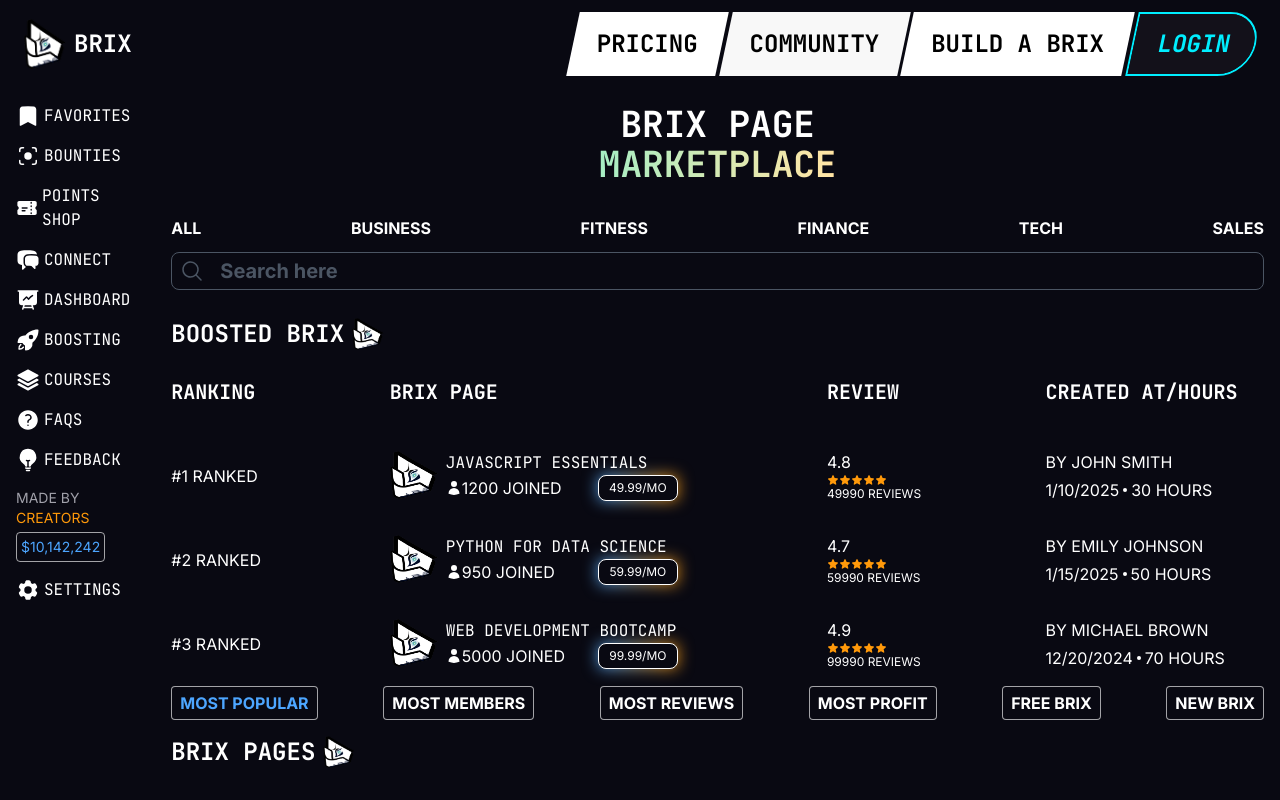
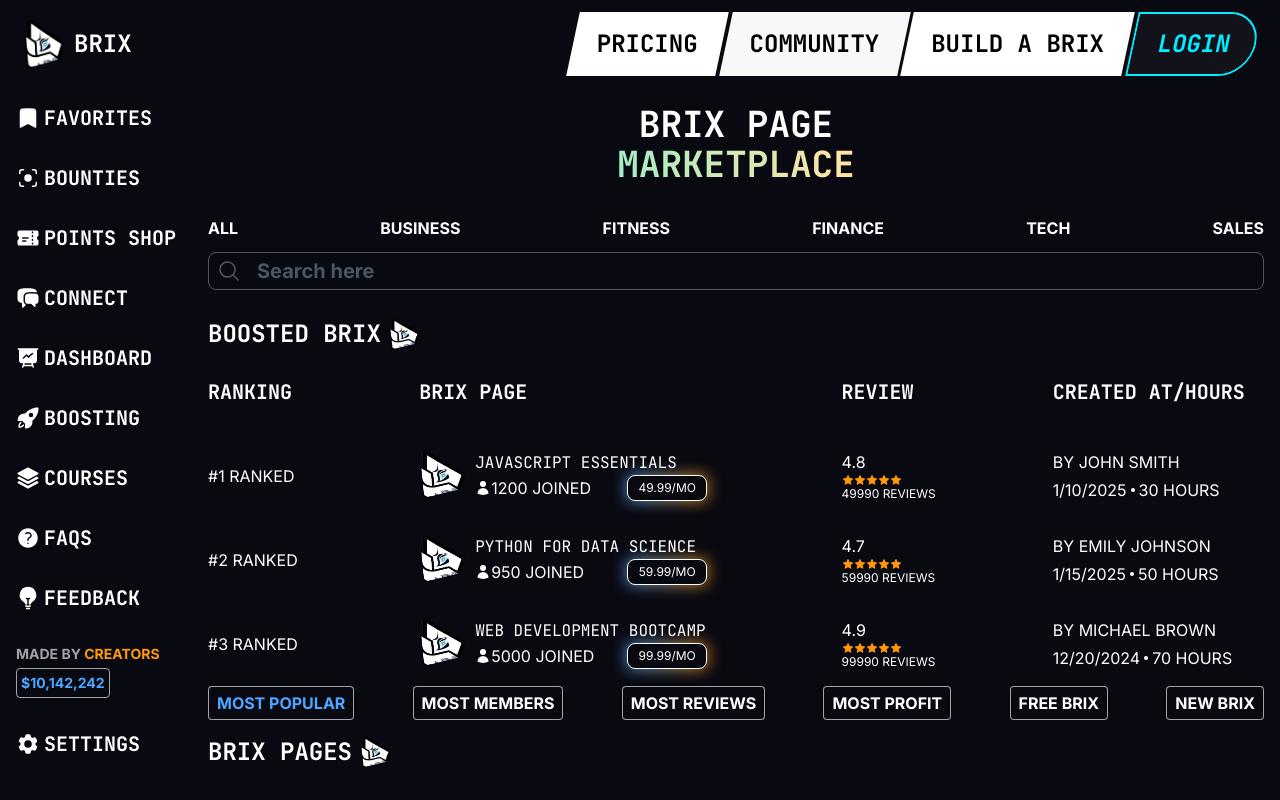
Before and after one commit to fundedbull/project-b, a Next.js app: page /markets in a window 1280 px wide. Shown: the top 800 px of the page. Built offline with nearby package versions, Linux system fonts and the light colour scheme.

Commit message:
Made Sidebar more consistent with old sidebar

```diff
--- a/src/components/ui/sidebar.tsx
+++ b/src/components/ui/sidebar.tsx
@@ -26,7 +26,6 @@ const jetBrainsMono = JetBrains_Mono({
 });
 
 export default function Sidebar() {
-  // eslint-disable-next-line @typescript-eslint/no-unused-vars
   const [isOpen, setIsOpen] = useState(false);
   return (
     <>
@@ -39,9 +38,9 @@ export default function Sidebar() {
       <aside
         className={`${jetBrainsMono.className} ${
           isOpen ? "flex md:flex" : "hidden md:flex"
-        } min-h-screen z-40 p-4`}
+        } min-h-screen  z-40 p-4 text-xl font-bold`}
       >
-        <ul className="flex flex-col gap-4">
+        <ul className="flex flex-col gap-8 text-nowrap">
           <li className="flex gap-1 items-center">
             <BookmarkIcon className="size-6" />
             <Link href="/">FAVORITES</Link>
@@ -50,7 +49,7 @@ export default function Sidebar() {
             <ViewfinderCircleIcon className="size-6" />
             <Link href="/">BOUNTIES</Link>
           </li>
-          <li className="flex gap-1 items-center">
+          <li className="flex gap-1 items-center ">
             <TicketIcon className="size-6" />
             <Link href="/">POINTS SHOP</Link>
           </li>
```
